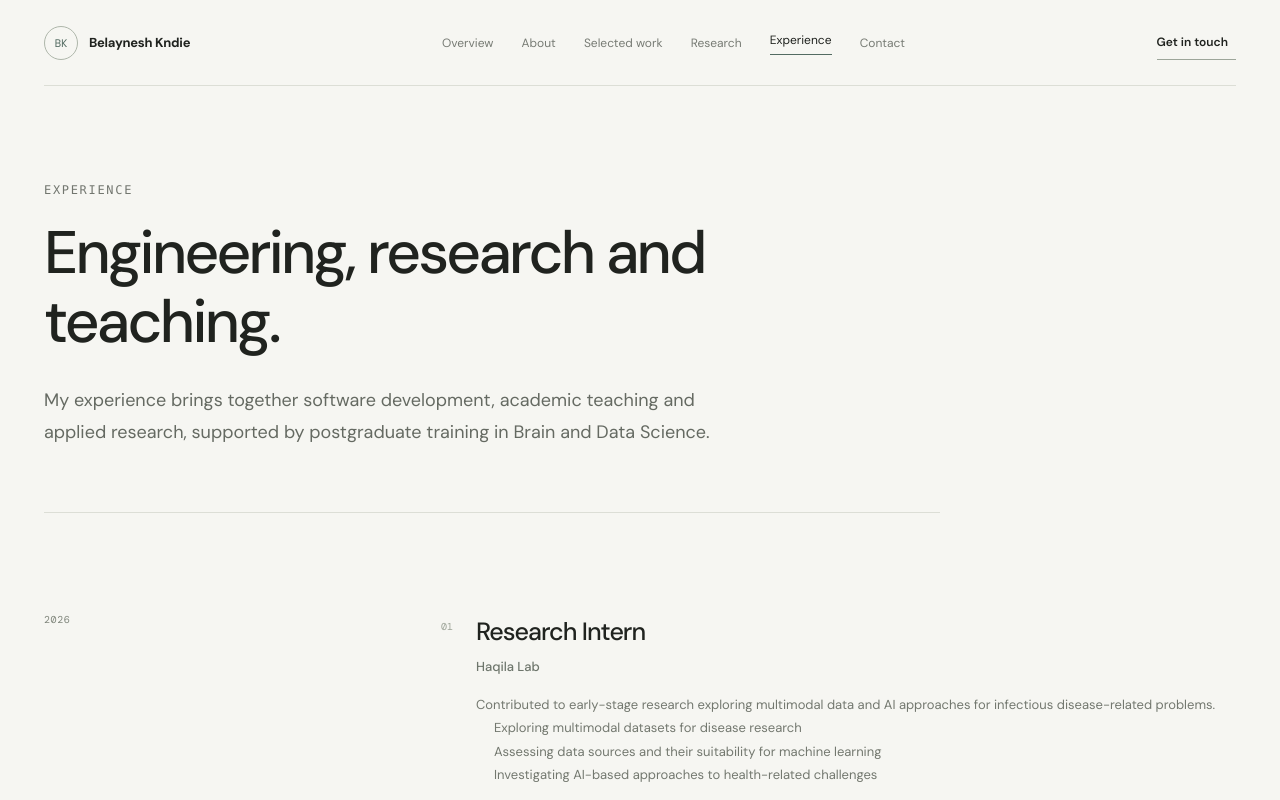
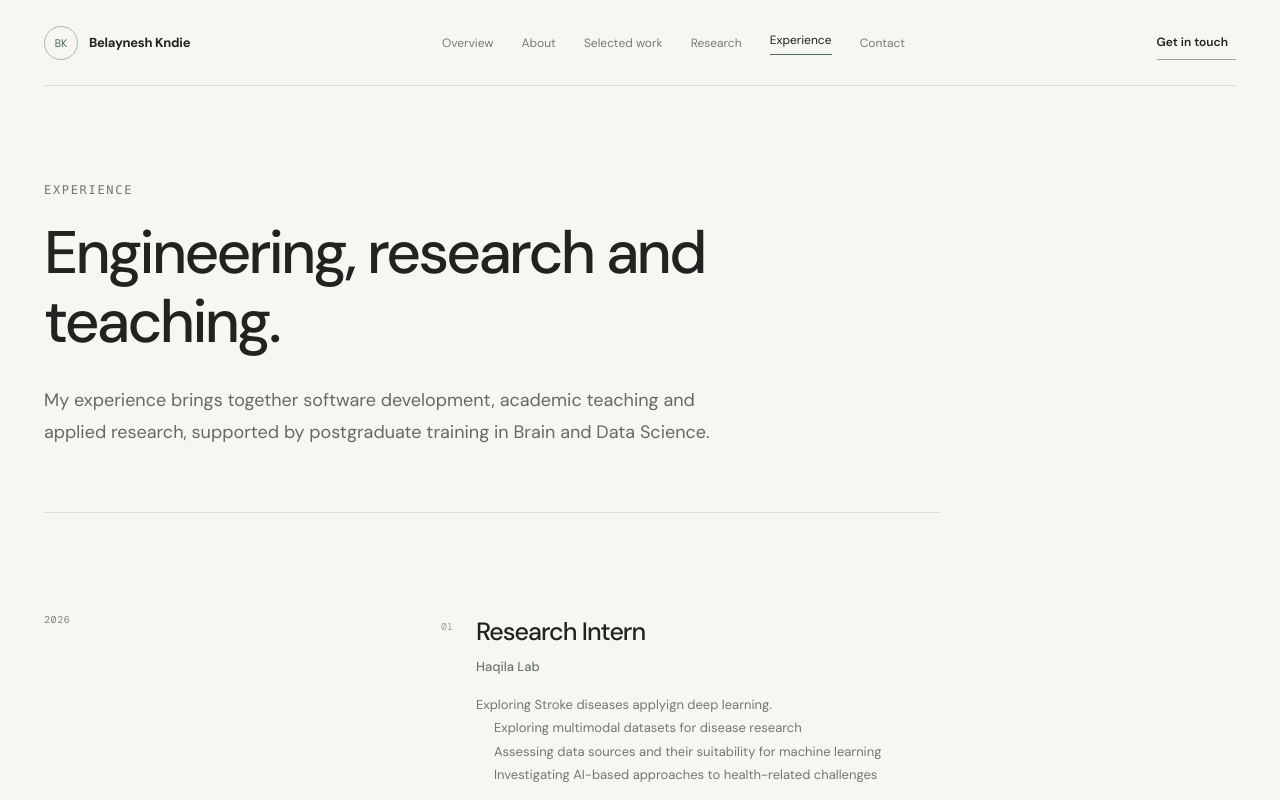
Before and after one commit to bely-lab/Prortfolio_website, a React (Vite) app: page /experience in a window 1280 px wide. Shown: the top 800 px of the page. Built offline with nearby package versions, Linux system fonts and the light colour scheme; a web font is replaced by a local one.

Commit message:
experience

```diff
--- a/src/pages/Experience.tsx
+++ b/src/pages/Experience.tsx
@@ -7,7 +7,7 @@ const roles = [
     role: "Research Intern",
     organisation: "Haqila Lab",
     description:
-      "Contributed to early-stage research exploring multimodal data and AI approaches for infectious disease-related problems.",
+      "Exploring Stroke diseases applyign deep learning.",
     points: [
       "Exploring multimodal datasets for disease research",
       "Assessing data sources and their suitability for machine learning",
```
